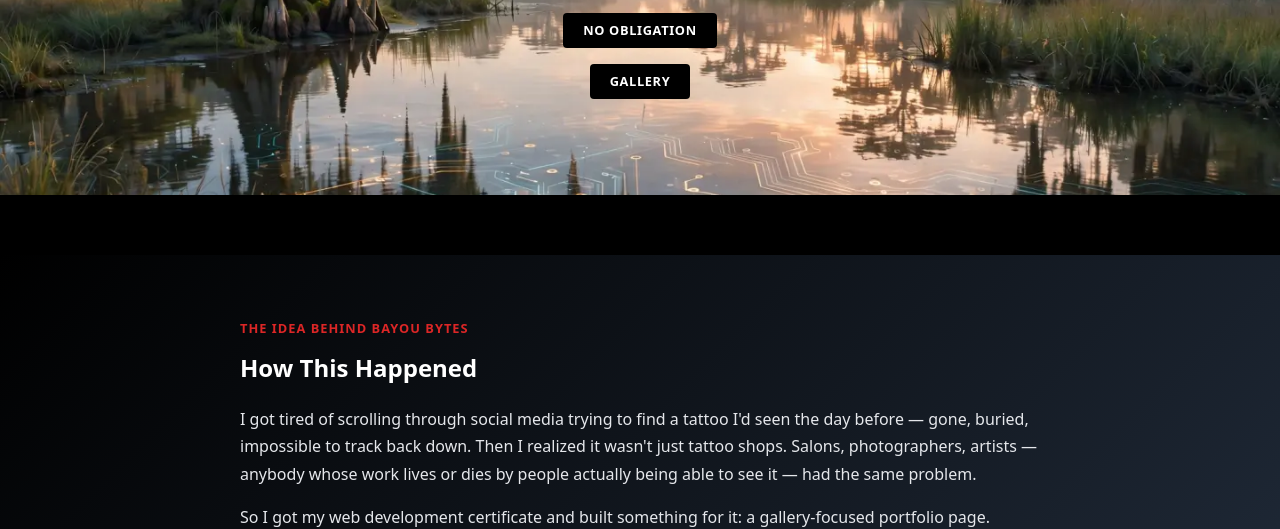
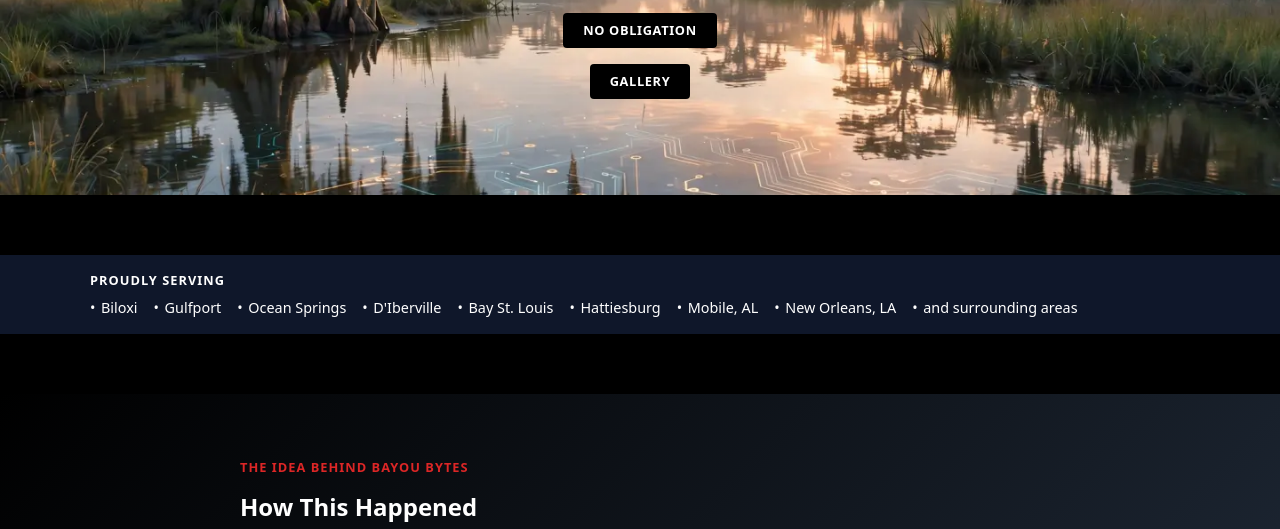
Before and after one commit to G-Killman/bb-black, a website: page index.html in a window 1280 px wide. Shown: the part 279-808 px from the top of the page. Drawn offline with nearby package versions, Linux system fonts and the light colour scheme.

Commit message:
Add service area banner

```diff
--- a/index.html
+++ b/index.html
@@ -80,6 +80,23 @@
       <!-- Primary call-to-action button linking to the gallery page -->
       <a href="#how-it-works" class="cta-button hero-cta">No Obligation</a>
       <a href="gallery.html" class="cta-button hero-cta">Gallery</a>
+    </section>
+
+    <section class="service-area-section" aria-label="Service area">
+      <div class="service-area-content">
+        <p class="service-area-kicker">Proudly serving</p>
+        <ul class="service-area-list">
+          <li>Biloxi</li>
+          <li>Gulfport</li>
+          <li>Ocean Springs</li>
+          <li>D'Iberville</li>
+          <li>Bay St. Louis</li>
+          <li>Hattiesburg</li>
+          <li>Mobile, AL</li>
+          <li>New Orleans, LA</li>
+          <li>and surrounding areas</li>
+        </ul>
+      </div>
     </section>
 
     <!-- Origin section: explains why Bayou Bytes was created -->
--- a/styles.css
+++ b/styles.css
@@ -244,6 +244,43 @@ body > section:not(:last-of-type) {
   letter-spacing: 0.05em;
   text-transform: uppercase;
   background-color: #000000;
+}
+
+/* Service area section placed between the hero and origin content */
+.service-area-section {
+  background-color: #0f172a;
+  color: var(--color-secondary);
+  padding: 1rem 1.25rem;
+  width: 100%;
+}
+
+.service-area-content {
+  max-width: 1100px;
+  margin: 0 auto;
+}
+
+.service-area-kicker {
+  margin: 0 0 0.4rem;
+  font-size: 0.8rem;
+  font-weight: 700;
+  letter-spacing: 0.08em;
+  text-transform: uppercase;
+}
+
+.service-area-list {
+  list-style: none;
+  display: flex;
+  flex-wrap: wrap;
+  gap: 0.25rem 1rem;
+  margin: 0;
+  padding: 0;
+  font-size: 0.9rem;
+  line-height: 1.5;
+}
+
+.service-area-list li::before {
+  content: "•";
+  margin-right: 0.35rem;
 }
 
 /* CTA button interactive states */
```
